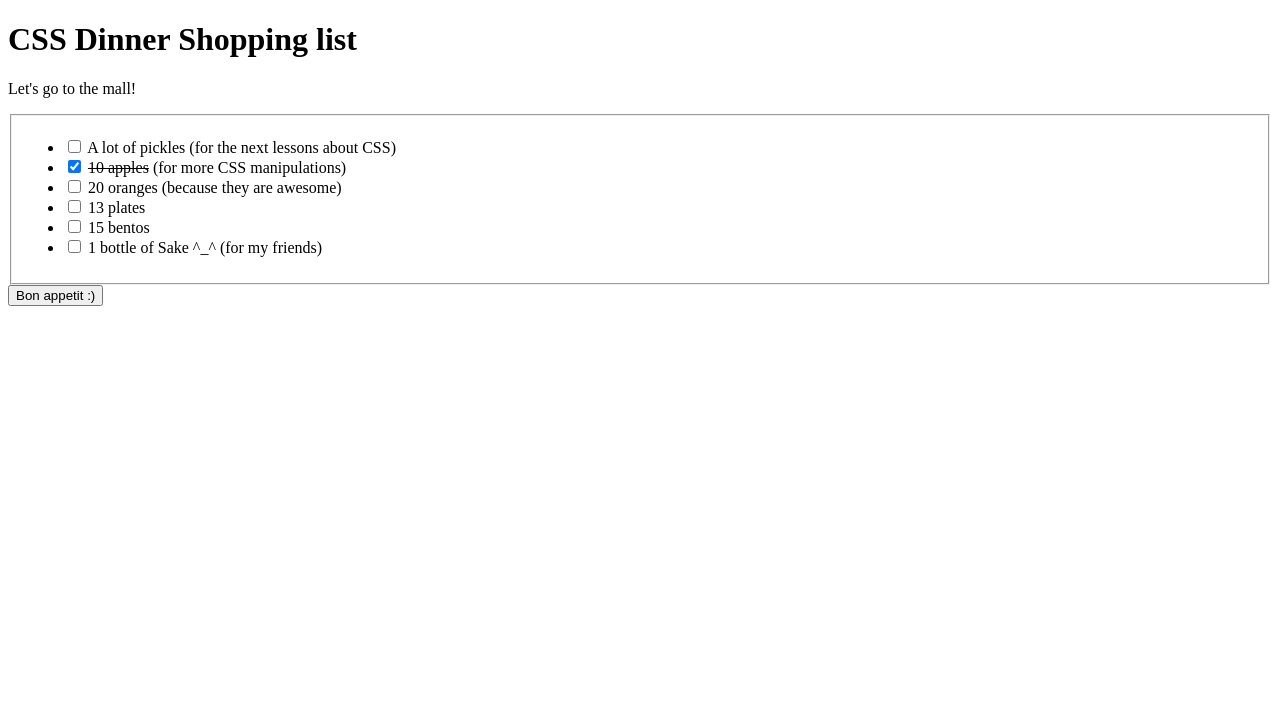
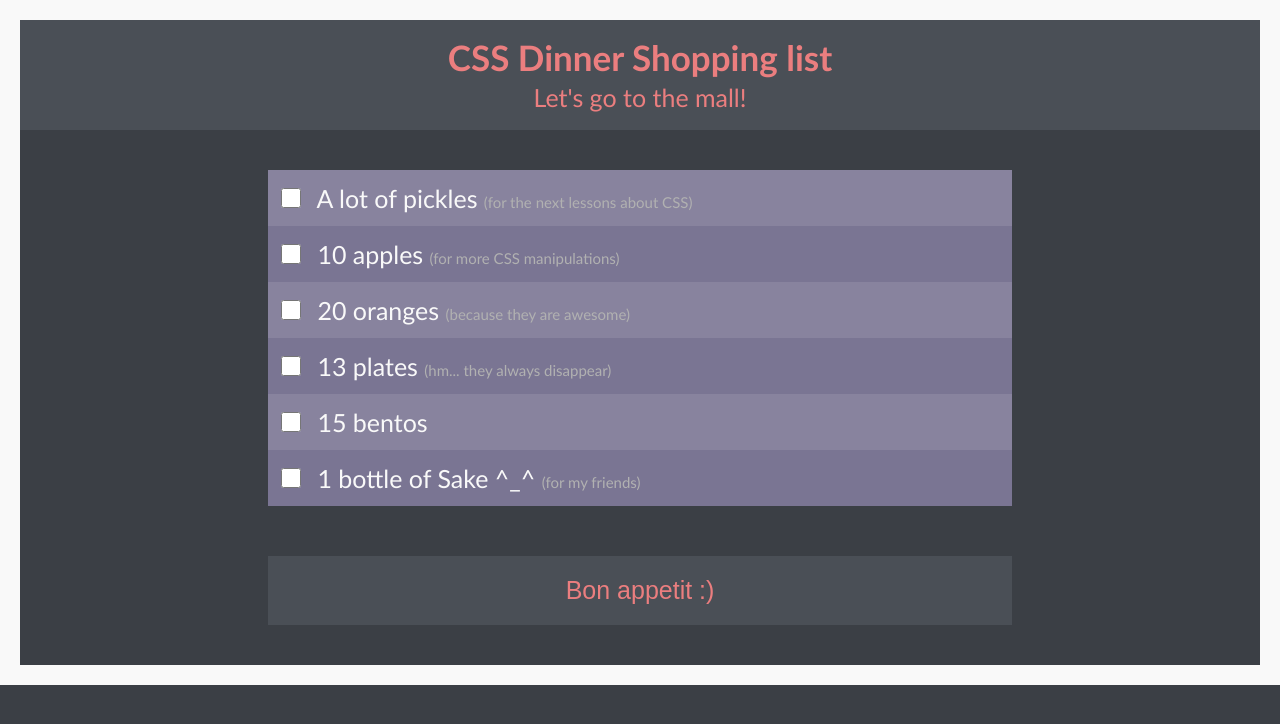
Before and after one commit to andreyarnapolin/dz2.1, a plain HTML site: page index.html in a window 1280 px wide. Drawn offline with Linux system fonts and the light colour scheme.

Commit message:
added css

```diff
--- /dev/null
+++ b/css/reset.css
@@ -0,0 +1,48 @@
+/* http://meyerweb.com/eric/tools/css/reset/
+   v2.0 | 20110126
+   License: none (public domain)
+*/
+
+html, body, div, span, applet, object, iframe,
+h1, h2, h3, h4, h5, h6, p, blockquote, pre,
+a, abbr, acronym, address, big, cite, code,
+del, dfn, em, img, ins, kbd, q, s, samp,
+small, strike, strong, sub, sup, tt, var,
+b, u, i, center,
+dl, dt, dd, ol, ul, li,
+fieldset, form, label, legend,
+table, caption, tbody, tfoot, thead, tr, th, td,
+article, aside, canvas, details, embed,
+figure, figcaption, footer, header, hgroup,
+menu, nav, output, ruby, section, summary,
+time, mark, audio, video {
+	margin: 0;
+	padding: 0;
+	border: 0;
+	font-size: 100%;
+	font: inherit;
+	vertical-align: baseline;
+}
+/* HTML5 display-role reset for older browsers */
+article, aside, details, figcaption, figure,
+footer, header, hgroup, menu, nav, section {
+	display: block;
+}
+body {
+	line-height: 1;
+}
+ol, ul {
+	list-style: none;
+}
+blockquote, q {
+	quotes: none;
+}
+blockquote:before, blockquote:after,
+q:before, q:after {
+	content: '';
+	content: none;
+}
+table {
+	border-collapse: collapse;
+	border-spacing: 0;
+}
--- /dev/null
+++ b/css/styles.css
@@ -0,0 +1,91 @@
+* {
+  transition: all 0.1s ease-in;
+}
+
+body {
+  font-family: "Trebuchet MS", Trebuchet, Arial, sans-serif;
+  background-color: #3b3f45;
+  color: #f9f9f9;
+  font-size: 25px;
+  border: solid 20px;
+}
+
+header {
+  background-color: #4a4f56;
+  text-align: center;
+  padding: 20px;
+}
+
+h1 {
+  color: #eb7e7f;
+  font-size: 35px;
+  padding-bottom: 10px;
+  font-weight: bold;
+}
+header p {
+  color: #eb7e7f;
+}
+
+div {
+  width: 60%;
+  margin: 0 auto;
+  padding: 40px 20px;
+}
+
+.list {
+  margin-bottom: 50px;
+  cursor: pointer;
+}
+
+.list li {
+  background-color: #88839e;
+  border: solid transparent;
+  padding: 5px 0 5px 0;
+}
+
+.list li:nth-child(2n) {
+  background-color: #7a7593;
+}
+
+.list li:hover {
+  background-color: #5f6174;
+  border-color: white;
+}
+
+.list li:active {
+  background-color: #eb7e7f;
+}
+
+.list input {
+  width: 20px;
+  height: 20px;
+  margin: 10px;
+}
+
+input:checked + label {
+  text-decoration: line-through;
+  color: #b1b1b1;
+}
+
+small {
+  font-size: 15px;
+  color: #b1b1b1;
+}
+
+small:before {
+  content: "(";
+}
+
+small::after {
+  content: ")";
+}
+
+input[type="submit"] {
+  width: 100%;
+  background-color: #4a4f56;
+  color: #eb7e7f;
+  font-size: 25px;
+  text-align: center;
+  padding: 20px;
+  border: none;
+}
--- a/index.html
+++ b/index.html
@@ -4,37 +4,42 @@
     <meta charset="UTF-8" />
     <meta name="viewport" content="width=device-width, initial-scale=1.0" />
     <meta http-equiv="X-UA-Compatible" content="ie=edge" />
-    <title>Zadanie1</title>
+    <link rel="stylesheet" href="css/reset.css" />
+    <link rel="stylesheet" href="css/styles.css" />
+    <link rel="shortcut icon" href="images/favicon.png" type="image/x-icon" />
+    <title>Shopping list</title>
   </head>
   <body>
-    <main>
+    <header>
       <h1>CSS Dinner Shopping list</h1>
       <p>Let's go to the mall!</p>
-      <form action="">
-        <fieldset>
-          <ul>
+    </header>
+    <main>
+      <div>
+        <form action="">
+          <ul class="list">
             <li>
               <input type="checkbox" name="list" id="pickles" />
               <label for="pickles">
-                A lot of pickles (for the next lessons about CSS)
+                A lot of pickles <small>for the next lessons about CSS</small>
               </label>
             </li>
             <li>
-              <input checked type="checkbox" name="list" id="apples" />
+              <input type="checkbox" name="list" id="apples" />
               <label for="apples">
-                <s>10 apples</s> (for more CSS manipulations)
+                10 apples <small>for more CSS manipulations</small>
               </label>
             </li>
             <li>
               <input type="checkbox" name="list" id="oranges" />
               <label for="oranges">
-                20 oranges (because they are awesome)
+                20 oranges <small>because they are awesome</small>
               </label>
             </li>
             <li>
               <input type="checkbox" name="list" id="plates" />
               <label for="plates">
-                13 plates
+                13 plates <small>hm... they always disappear</small>
               </label>
             </li>
             <li>
@@ -46,13 +51,13 @@
             <li>
               <input type="checkbox" name="list" id="sake" />
               <label for="sake">
-                1 bottle of Sake ^_^ (for my friends)
+                1 bottle of Sake ^_^ <small>for my friends</small>
               </label>
             </li>
           </ul>
-        </fieldset>
-        <input type="submit" value="Bon appetit :)" />
-      </form>
+          <input type="submit" value="Bon appetit :)" />
+        </form>
+      </div>
     </main>
   </body>
 </html>
```
Also changed, not shown: images/favicon.png (added).
